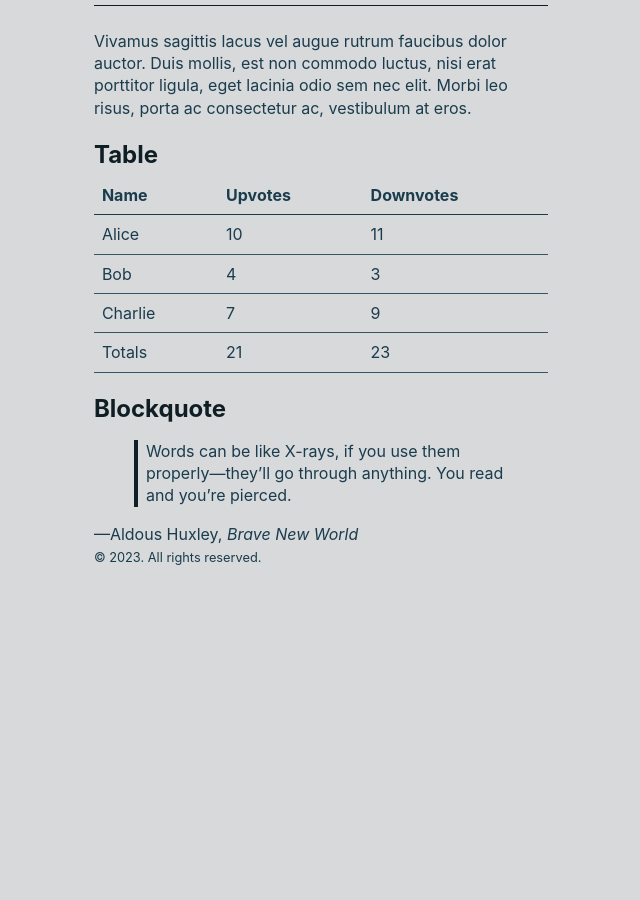
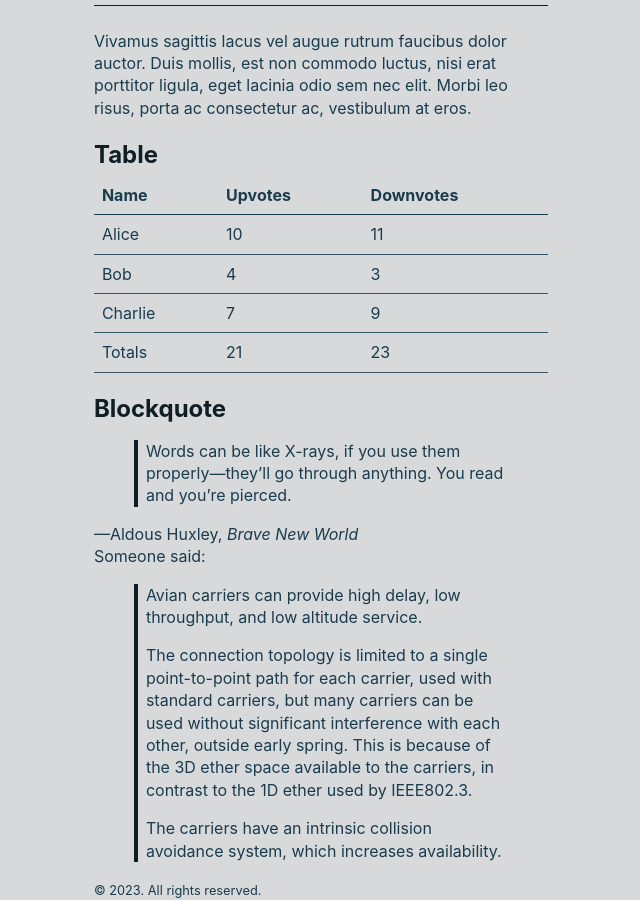
Before and after one commit to aflim/golb, a Jekyll site: the page built from styleguide.md, in a window 1280 px wide and 900 px high, scrolled down 1286 px. Shown: the whole window, without its empty margins (319-959 px from the left). Built offline with Jekyll 4.4.1, drawn with Linux system fonts in a browser that asks for light colours; before the commit the page ends 1854 px from its top, so only the background shows below that.

Commit message:
Update styleguide.md

```diff
--- a/styleguide.md
+++ b/styleguide.md
@@ -79,3 +79,22 @@ Vivamus sagittis lacus vel augue rutrum faucibus dolor auctor. Duis mollis, est
   </blockquote>
   <figcaption>—Aldous Huxley, <cite>Brave New World</cite></figcaption>
 </figure>
+
+Someone said:
+<blockquote cite="https://datatracker.ietf.org/doc/html/rfc1149">
+  <p>
+    Avian carriers can provide high delay, low throughput, and low altitude
+    service.
+  </p>
+  <p>
+    The connection topology is limited to a single point-to-point path
+    for each carrier, used with standard carriers, but many carriers can be used
+    without significant interference with each other, outside early spring.
+    This is because of the 3D ether space available to the carriers, in contrast
+    to the 1D ether used by IEEE802.3.
+  </p>
+  <p>
+    The carriers have an intrinsic collision
+    avoidance system, which increases availability.
+  </p>
+</blockquote>
```
